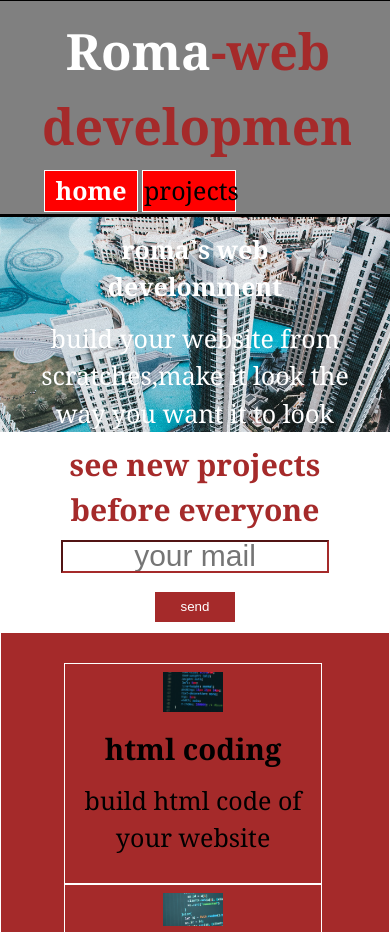
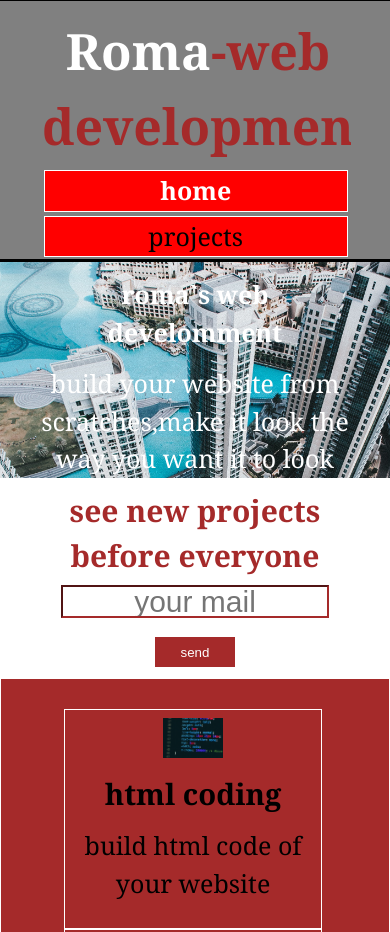
Before and after one commit to romanb123/portfolio, a plain HTML site: page index.html in a window 390 px wide. Shown: the top 932 px of the page. Drawn offline with Linux system fonts and the light colour scheme.

Commit message:
Update style.css

```diff
--- a/style.css
+++ b/style.css
@@ -163,7 +163,7 @@ footer{
     }
     header ul li{
         float: left;
-         width: 90px;
+         width:96%;
         border:white 1px solid;
         padding:1px;
         text-align: center;
```
